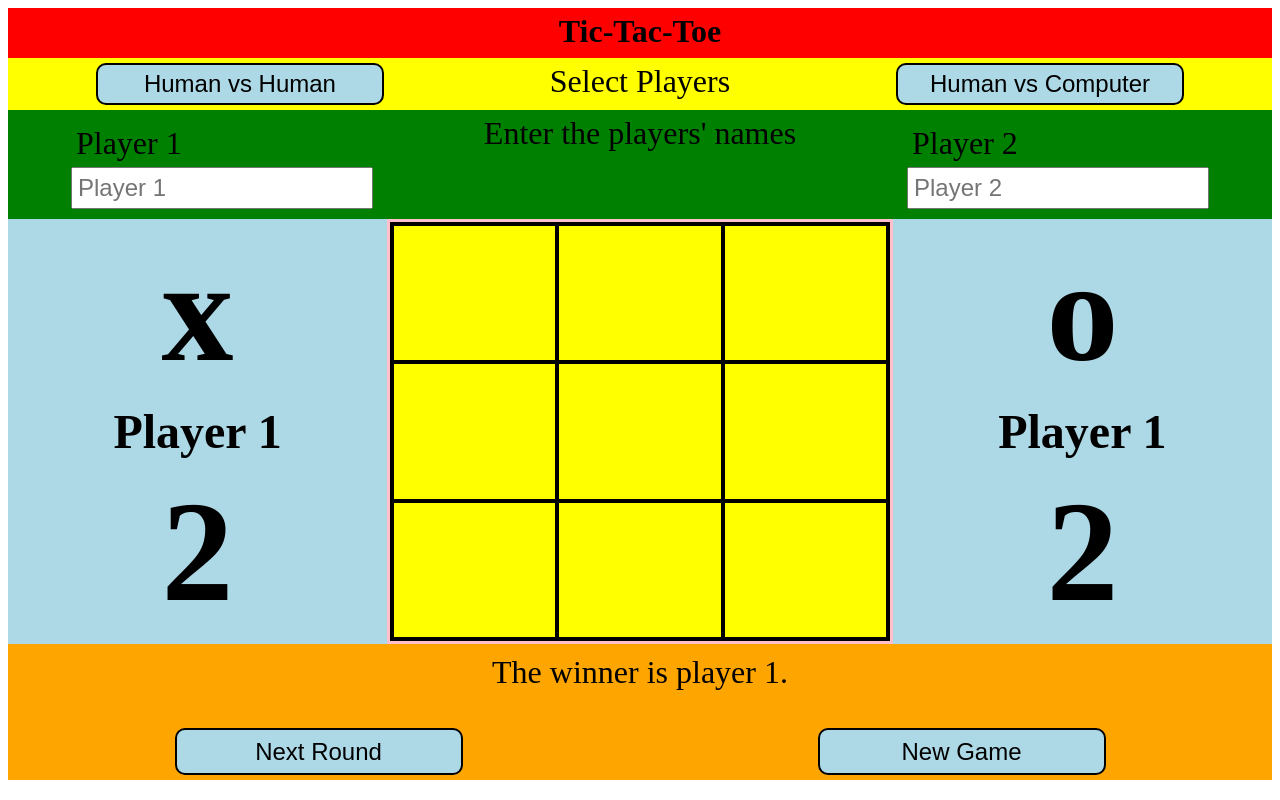
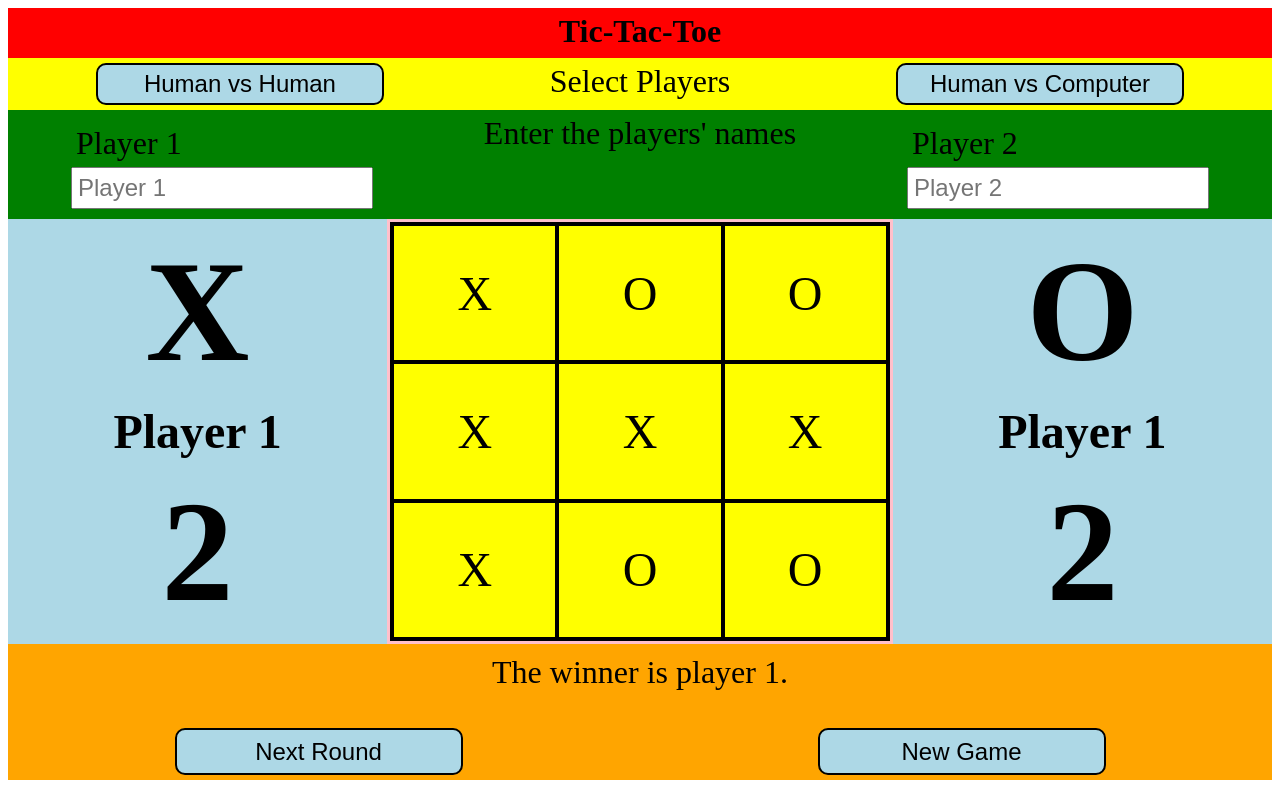
Before and after one commit to prospero-apps/Tic-Tac-Toe, a plain HTML site: page index.html in a window 1280 px wide. Drawn offline with Linux system fonts and the light colour scheme.

```diff
--- a/index.html
+++ b/index.html
@@ -32,23 +32,23 @@
             </div>
         </div>
         <div class="player-panel">
-            <div class="symbol">x</div>
+            <div class="symbol">X</div>
             <div class="player-name">Player 1</div>
             <div class="score">2</div>
         </div>
         <div id="main">
-            <div class="square"></div>
-            <div class="square"></div>
-            <div class="square"></div>
-            <div class="square"></div>
-            <div class="square"></div>
-            <div class="square"></div>
-            <div class="square"></div>
-            <div class="square"></div>
-            <div class="square"></div>
+            <div class="square">X</div>
+            <div class="square">O</div>
+            <div class="square">O</div>
+            <div class="square">X</div>
+            <div class="square">X</div>
+            <div class="square">X</div>
+            <div class="square">X</div>
+            <div class="square">O</div>
+            <div class="square">O</div>
         </div>
         <div class="player-panel">
-            <div class="symbol">o</div>
+            <div class="symbol">O</div>
             <div class="player-name">Player 1</div>
             <div class="score">2</div>
         </div>
--- a/style.css
+++ b/style.css
@@ -101,6 +101,9 @@
     background-color: yellow;
     border: 4px solid black;
     margin: -2px;
+    display: grid;
+    font-size: 3em;
+    place-items: center;
 }
 
 .square:hover {
```
Also changed, not shown: script.js (+46 -0 lines).
